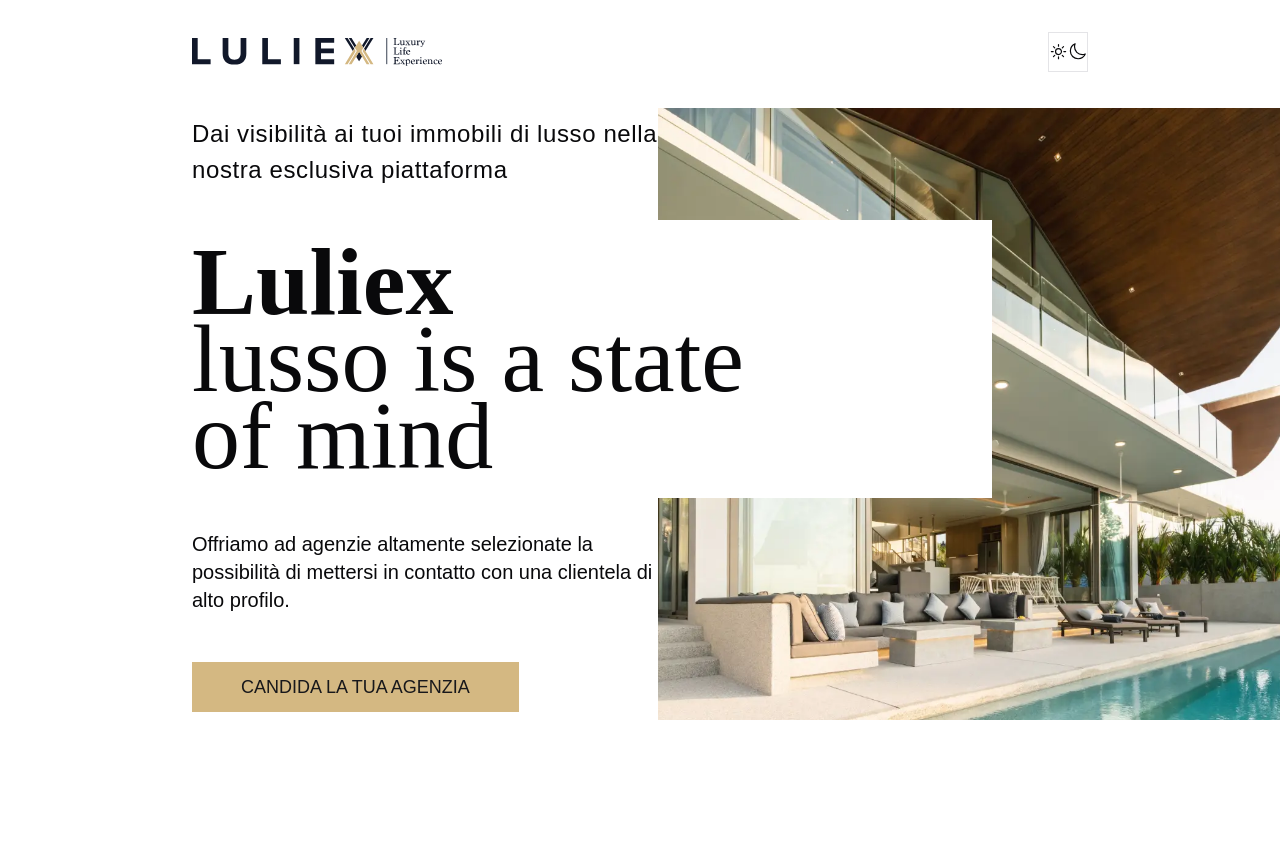
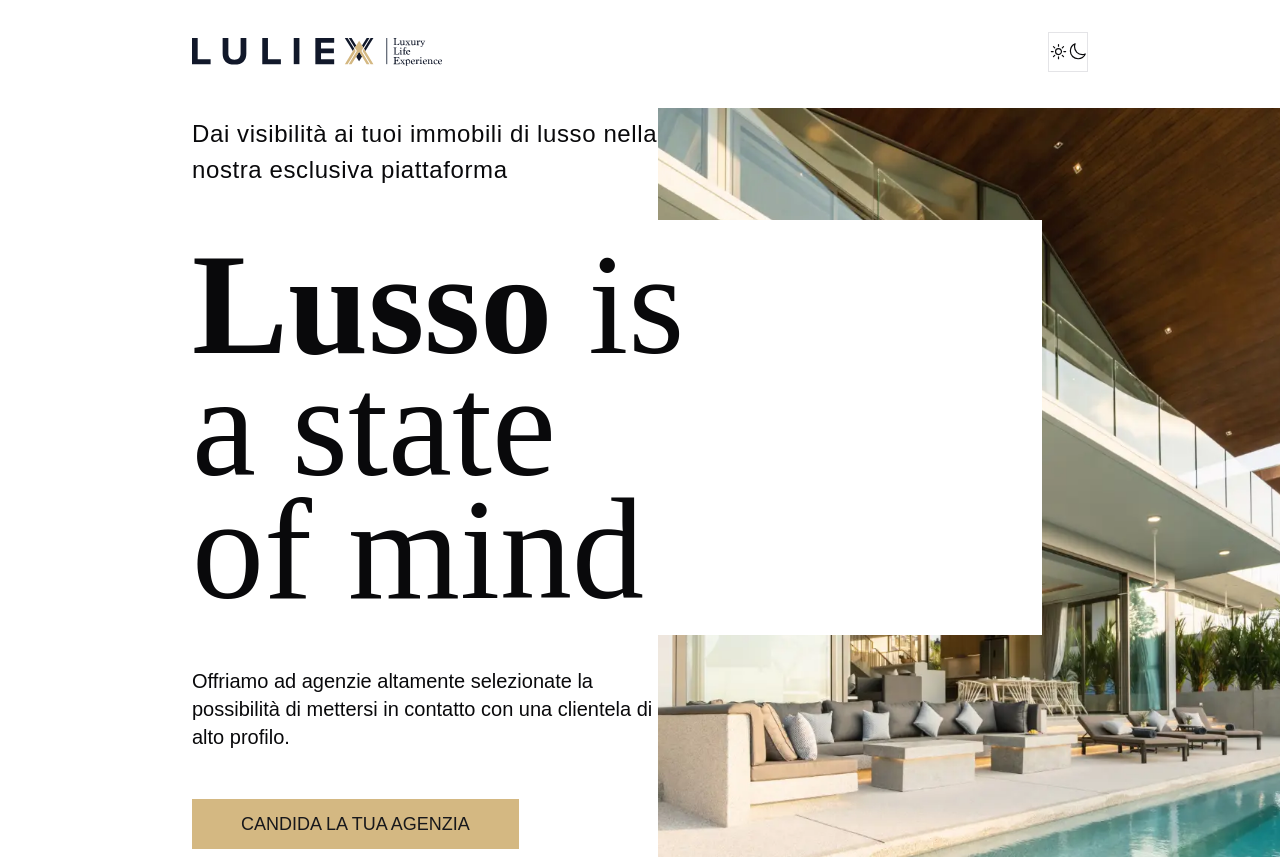
Before and after one commit to auriti-web-design/luliex, a Next.js app: page / in a window 1280 px wide. Shown: the top 859 px of the page. Built offline with nearby package versions, Linux system fonts and the light colour scheme; a web font is replaced by a local one.

Commit message:
update Hero.tsx

```diff
--- a/components/Landing/components/Hero.tsx
+++ b/components/Landing/components/Hero.tsx
@@ -29,9 +29,9 @@
                             Dai visibilità ai tuoi immobili di lusso nella nostra esclusiva piattaforma
                         </p>
                     </div>
-                    <div className='bg-white dark:bg-[#09090B] relative z-30 w-[800px] py-6'>
-                        <h1 className='text-6xl lg:text-8xl font-serif lg:leading-[80%]'>
-                            <span className='font-semibold'>Luliex</span><br></br> lusso is a state <br></br>of mind
+                    <div className='bg-white dark:bg-[#09090B] relative z-30 w-[850px] py-6'>
+                        <h1 className='text-6xl lg:text-[9rem] font-serif lg:leading-[85%]'>
+                            <span className='font-semibold'>Lusso</span> is <br></br>a state <br></br>of mind
                         </h1>
                     </div>
 
```
